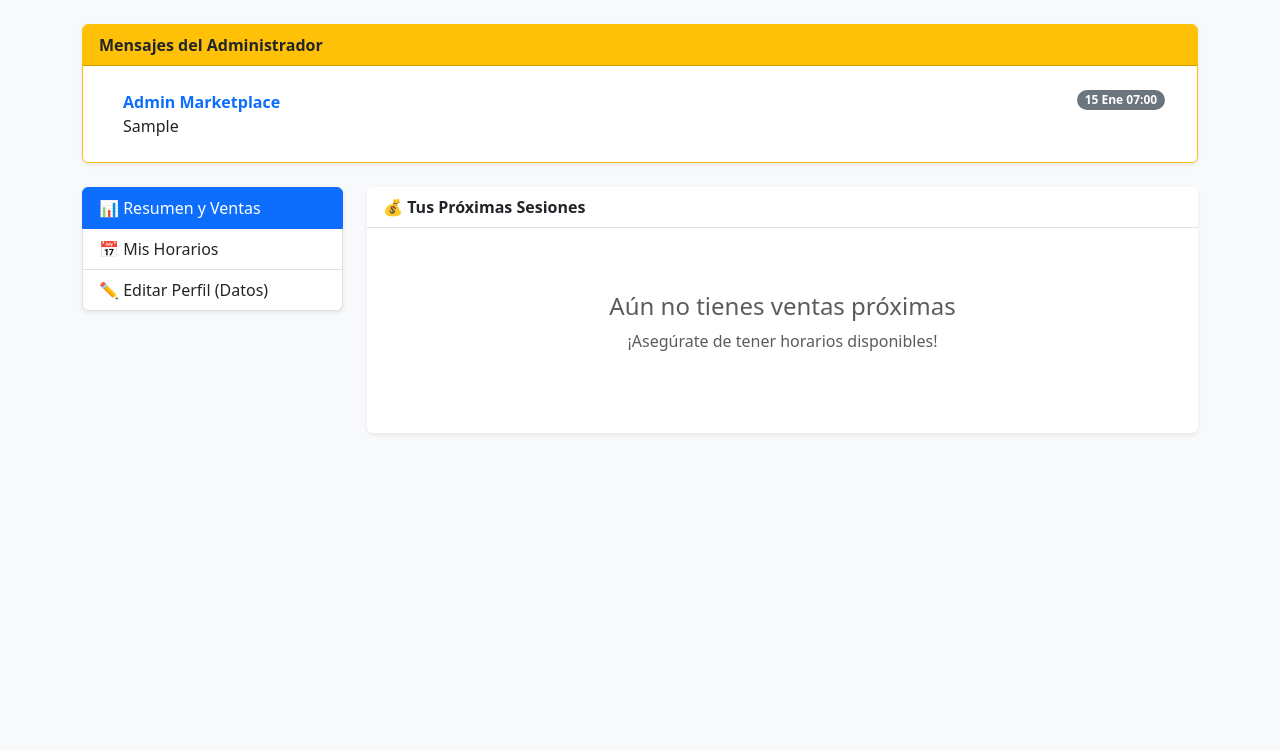
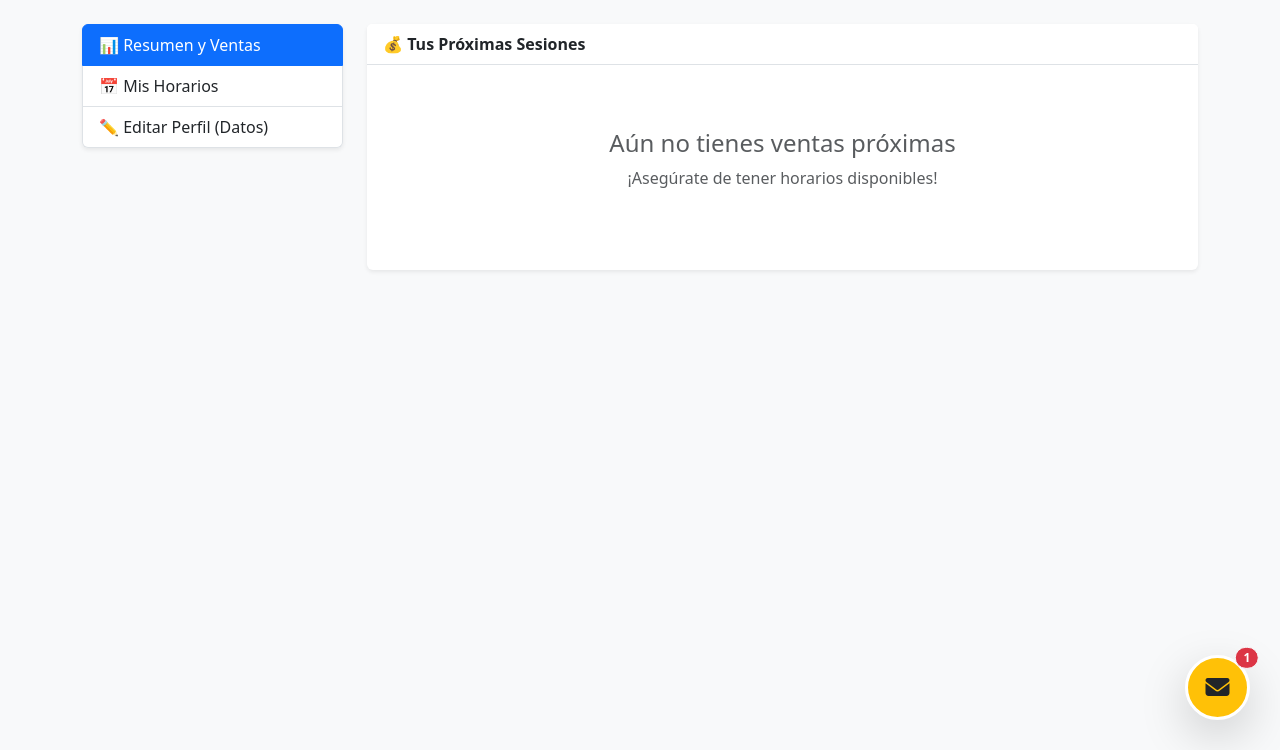
Before and after one commit to DarbyBenjab/marketplace-asesorias, a Django app: page /panel-asesor/ in a window 1280 px wide. Shown: the part 50-800 px from the top of the page. Run offline with Django 5.2, Linux system fonts and the light colour scheme; a user stored in the database is signed in; tables that the repository leaves empty hold one stand-in row (values such as "Sample post").

Commit message:
Mejoras finales: Chat flotante en panel y fix zona horaria

```diff
--- a/core/templates/core/panel_asesor.html
+++ b/core/templates/core/panel_asesor.html
@@ -3,6 +3,7 @@
 <head>
     <meta charset="UTF-8">
     <title>Panel de Asesor - Configuración</title>
+    <link rel="stylesheet" href="https://cdnjs.cloudflare.com/ajax/libs/font-awesome/6.4.0/css/all.min.css">
     <link href="https://cdn.jsdelivr.net/npm/bootstrap@5.3.0/dist/css/bootstrap.min.css" rel="stylesheet">
     <style>
         body { background-color: #f8f9fa; }
@@ -20,28 +21,7 @@
         </div>
     </nav>
 
-    <div class="container">
-        {% if mensajes_admin %}
-            <div class="card shadow-sm border-warning mb-4">
-                <div class="card-header bg-warning text-dark fw-bold">
-                    <i class="fa-solid fa-envelope"></i> Mensajes del Administrador
-                </div>
-                <div class="card-body">
-                    <ul class="list-group list-group-flush">
-                        {% for msg in mensajes_admin %}
-                            <li class="list-group-item d-flex justify-content-between align-items-start">
-                                <div class="ms-2 me-auto">
-                                    <div class="fw-bold text-primary">Admin Marketplace</div>
-                                    {{ msg.mensaje }}
-                                </div>
-                                <span class="badge bg-secondary rounded-pill">{{ msg.fecha|date:"d M H:i" }}</span>
-                            </li>
-                        {% endfor %}
-                    </ul>
-                </div>
-            </div>
-            {% endif %}
-        <div class="row">
+    <div class="container pb-5"> <div class="row">
             <div class="col-md-3 mb-4">
                 <div class="list-group shadow-sm" id="list-tab" role="tablist">
                     <a class="list-group-item list-group-item-action active" id="list-resumen-list" data-bs-toggle="list" href="#list-resumen" role="tab">
@@ -129,21 +109,17 @@
                                     </div>
 
                                     <div class="mb-4">
-                                        <label class="form-label fw-bold">📄 Resumen Corto (Para la tarjeta de búsqueda)</label>
+                                        <label class="form-label fw-bold">📄 Resumen Corto (Para la tarjeta)</label>
                                         {{ form.experience_summary }}
                                         <div class="form-text">Esto es lo que se ve en la portada.</div>
                                     </div>
 
                                     <div class="mb-4">
                                         <label class="form-label fw-bold text-success fs-5">
-                                            📝 Biografía Detallada (ESTO ES LO QUE LEERÁ EL CLIENTE)
+                                            📝 Biografía Detallada (LO QUE LEERÁ EL CLIENTE)
                                         </label>
-
                                         {{ form.description }}
-
-                                        <div class="form-text mt-1">
-                                            Cuenta tu historia, experiencia y logros aquí.
-                                        </div>
+                                        <div class="form-text mt-1">Cuenta tu historia, experiencia y logros aquí.</div>
                                     </div>
 
                                     <hr>
@@ -168,7 +144,7 @@
                                         💾 Guardar Cambios
                                     </button>
                                 </form>
-                                </div>
+                            </div>
                         </div>
                     </div>
 
@@ -177,6 +153,58 @@
         </div>
     </div>
 
+    <button onclick="toggleChatAdmin()" id="btn-chat-flotante" class="btn btn-warning shadow-lg rounded-circle position-fixed d-flex align-items-center justify-content-center" style="bottom: 30px; right: 30px; width: 65px; height: 65px; z-index: 1000; border: 3px solid white;">
+        <i class="fa-solid fa-envelope fa-xl text-dark" style="font-size: 1.5rem;"></i>
+
+        {% if mensajes_admin %}
+        <span class="position-absolute top-0 start-100 translate-middle badge rounded-pill bg-danger border border-light">
+            {{ mensajes_admin|length }}
+        </span>
+        {% endif %}
+    </button>
+
+    <div id="ventana-chat-admin" class="card shadow-lg position-fixed d-none" style="bottom: 110px; right: 30px; width: 350px; z-index: 1000; border-radius: 15px; border: none;">
+
+        <div class="card-header bg-warning text-dark d-flex justify-content-between align-items-center fw-bold" style="border-top-left-radius: 15px; border-top-right-radius: 15px;">
+            <span><i class="fa-solid fa-user-tie me-2"></i> Mensajes del Jefe</span>
+            <button onclick="toggleChatAdmin()" type="button" class="btn-close btn-sm" aria-label="Close"></button>
+        </div>
+
+        <div class="card-body overflow-auto bg-white" style="max-height: 400px;">
+            {% if mensajes_admin %}
+                <ul class="list-unstyled mb-0">
+                    {% for msg in mensajes_admin %}
+                        <li class="mb-3">
+                            <div class="d-flex justify-content-between mb-1">
+                                <small class="fw-bold text-primary">Admin</small>
+                                <small class="text-muted" style="font-size: 0.75rem;">{{ msg.fecha|date:"d M H:i" }}</small>
+                            </div>
+                            <div class="p-3 rounded bg-light border text-dark shadow-sm" style="border-radius: 10px;">
+                                {{ msg.mensaje }}
+                            </div>
+                        </li>
+                    {% endfor %}
+                </ul>
+            {% else %}
+                <div class="text-center text-muted py-5">
+                    <i class="fa-regular fa-comment-dots fa-3x mb-3 text-secondary"></i>
+                    <p class="mb-0">No hay mensajes nuevos.</p>
+                </div>
+            {% endif %}
+        </div>
+    </div>
+
+    <script>
+        function toggleChatAdmin() {
+            var ventana = document.getElementById("ventana-chat-admin");
+            if (ventana.classList.contains("d-none")) {
+                ventana.classList.remove("d-none"); // Mostrar
+            } else {
+                ventana.classList.add("d-none");    // Ocultar
+            }
+        }
+    </script>
+
     <script src="https://cdn.jsdelivr.net/npm/bootstrap@5.3.0/dist/js/bootstrap.bundle.min.js"></script>
 </body>
 </html>
```
